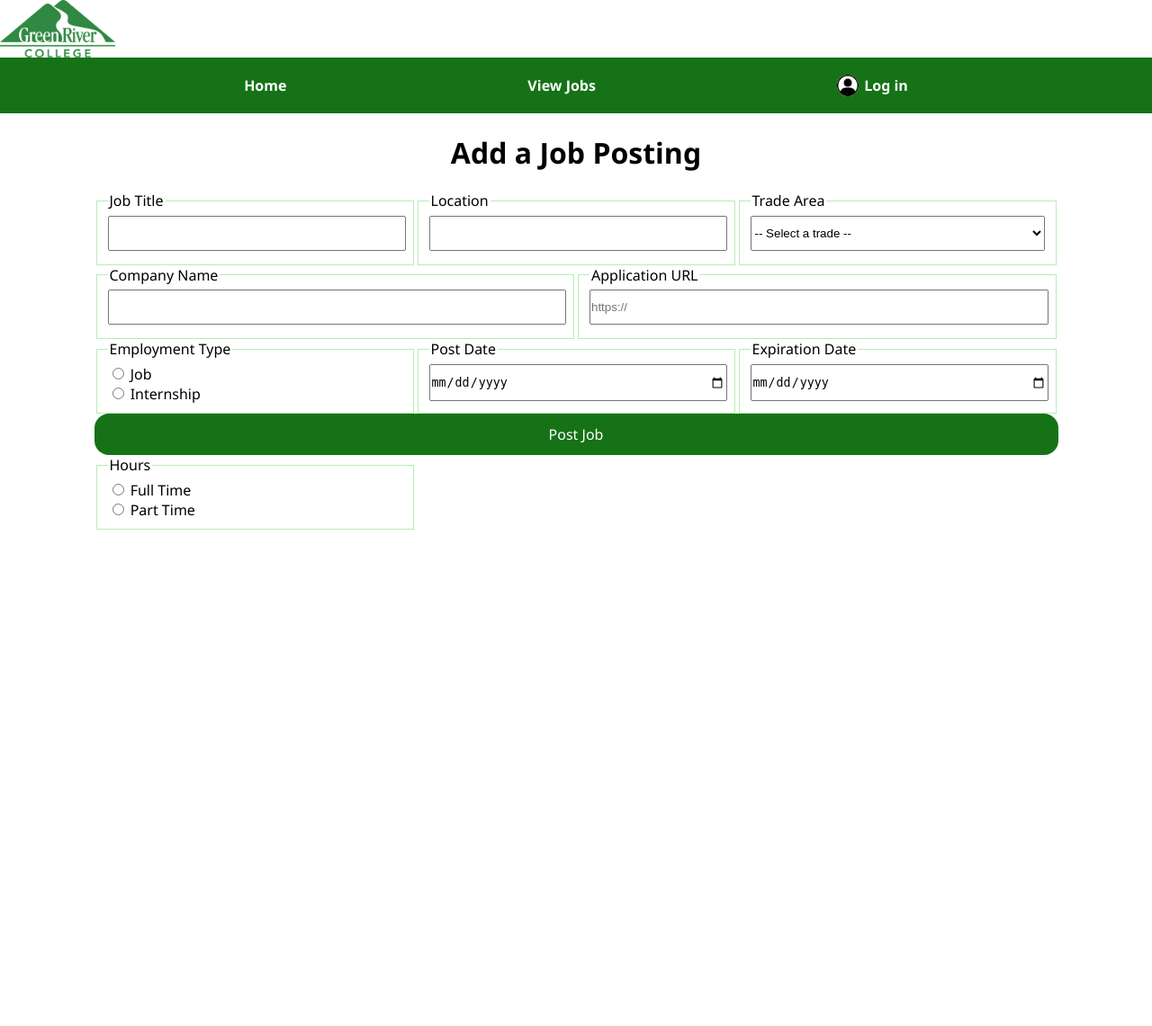
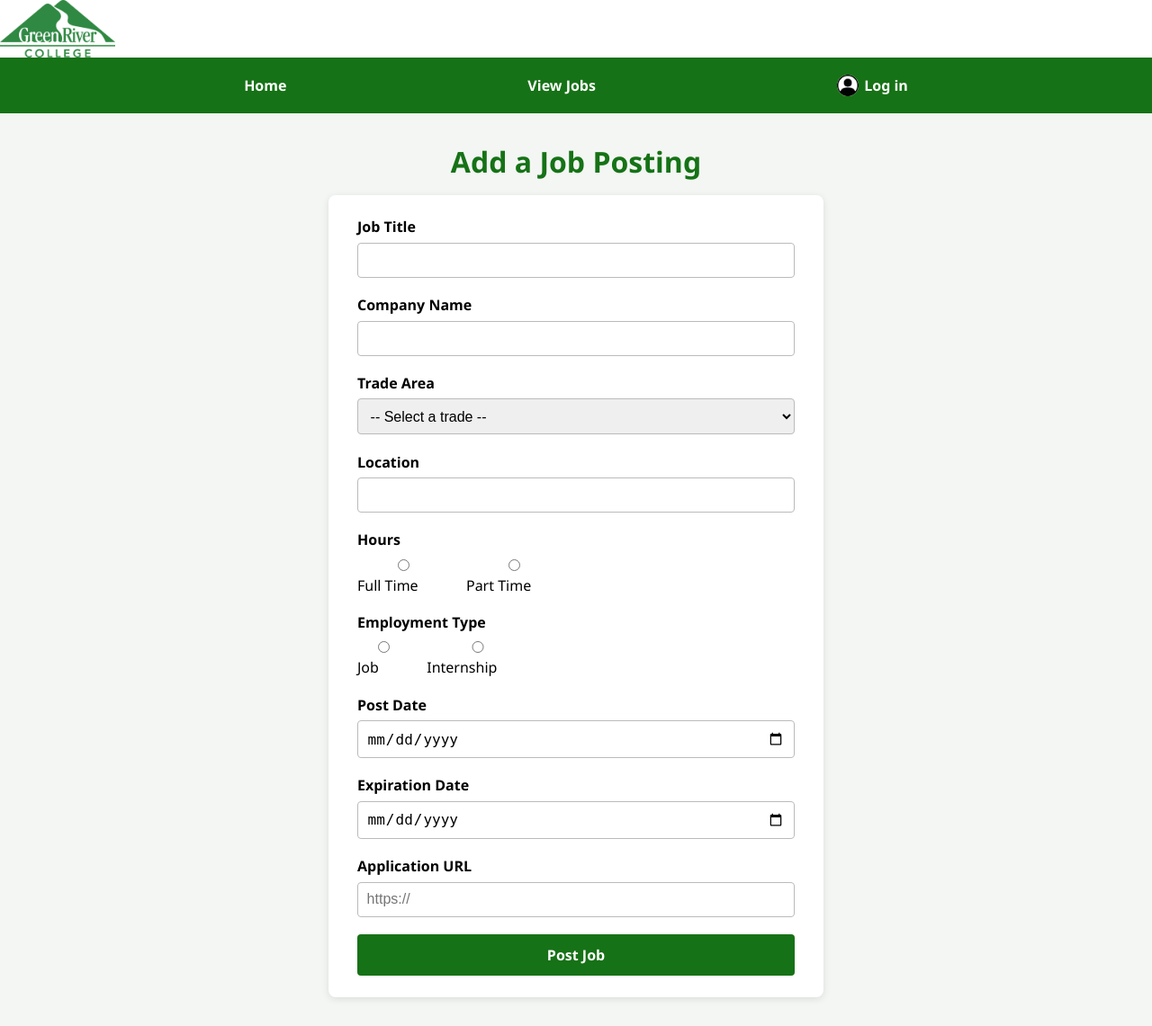
Before and after one commit to KevinFG02/trade-application, a Node server app: page /add-job in a window 1280 px wide. Shown: the whole page at 90% size. Before the commit the page ends 589 px from the top, so only its background shows below. Run offline with Node 20, Linux system fonts and the light colour scheme.

Commit message:
Refactored Add Job looks

```diff
--- a/public/styles/add-job.css
+++ b/public/styles/add-job.css
@@ -1,89 +1,74 @@
-:root {
-    --sect-border: rgb(180, 238, 180);
-}
-
-.error{
-    display: none;
-    color: red;
-}
-
-#job-form {
-    width: 85%;
-    margin: 0 auto 1rem;
-    display: grid;
-    grid-template-areas:
-    "title loc loc trade"
-    "company company url url"
-    "type post post exp"
-    "submit submit submit submit";
-    grid-template-columns: 2fr 1fr 1fr 2fr;
-    grid-template-rows: 1fr 1fr 1fr auto;
+body {
+    background-color: #f3f6f3;
 }
 
 #main h1 {
     text-align: center;
+    color: var(--primary);
+    margin: 2rem 0 1rem 0;
+}
+
+#job-form {
+    width: 90%;
+    max-width: 550px;
+    margin: 0 auto 2rem auto;
+    padding: 1.5rem 2rem;
+    box-sizing: border-box;
+    background-color: white;
+    border-radius: 8px;
+    box-shadow: 0 2px 8px rgba(0, 0, 0, 0.1);
 }
 
 #job-form fieldset {
-    border: 1px solid var(--sect-border);
+    border: none;
+    margin: 0 0 1.2rem 0;
+    padding: 0;
+}
+
+#job-form legend {
+    padding: 0;
+    margin-bottom: 0.4rem;
+    font-weight: 600;
+}
+
+#job-form input, #job-form select {
+    width: 100%;
+    box-sizing: border-box;
+    padding: 0.6rem;
+    font-size: 1rem;
+    border: 1px solid #bbb;
+    border-radius: 4px;
+}
+
+#job-form input:focus, #job-form select:focus {
+    outline: none;
+    border-color: var(--primary);
 }
 
 #job-form label {
-    display: block;
+    display: inline-block;
+    margin-right: 1.5rem;
 }
 
-#title-sect {
-    grid-area: title;
-}
-
-#company-sect {
-    grid-area: company;
-}
-
-#trade-sect {
-    grid-area: trade;
-}
-
-#loc-sect {
-    grid-area: loc;
-}
-
-#type-sect {
-    grid-area: type;
-}
-
-#post-sect {
-    grid-area: post;
-}
-
-#exp-sect {
-    grid-area: exp;
-}
-
-#url-sect {
-    grid-area: url;
-}
-
-#title, #company, #tradeArea, #location, #postDate, #expirationDate, #applicationUrl {
-    width: 100%;
-    padding: 10px 0;
+.error {
+    display: none;
+    margin-top: 0.4rem;
+    color: #b00020;
+    font-size: 0.9rem;
 }
 
 #submit {
-    grid-area: submit;
-    background-color: var(--primary);
-    color: white;
-    border: none;
+    width: 100%;
     padding: 0.75rem;
     font-size: 1rem;
-    border-radius: 1rem;
+    font-weight: 600;
+    color: white;
+    background-color: var(--primary);
+    border: none;
+    border-radius: 4px;
+    cursor: pointer;
 }
 
-@media (max-width: 700px) {
-    #job-form {
-        grid-template-areas:
-        "title" "company" "trade" "loc" "type" "post" "exp" "url" "submit";
-        grid-template-columns: 1fr;
-        grid-template-rows: auto;
-    }
+#submit:hover {
+    background-color: #0f560f;
 }
```
